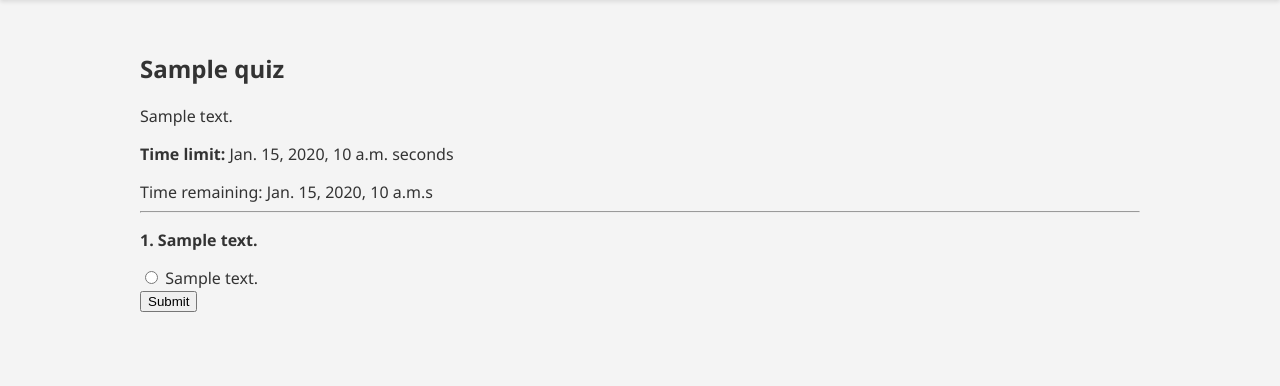
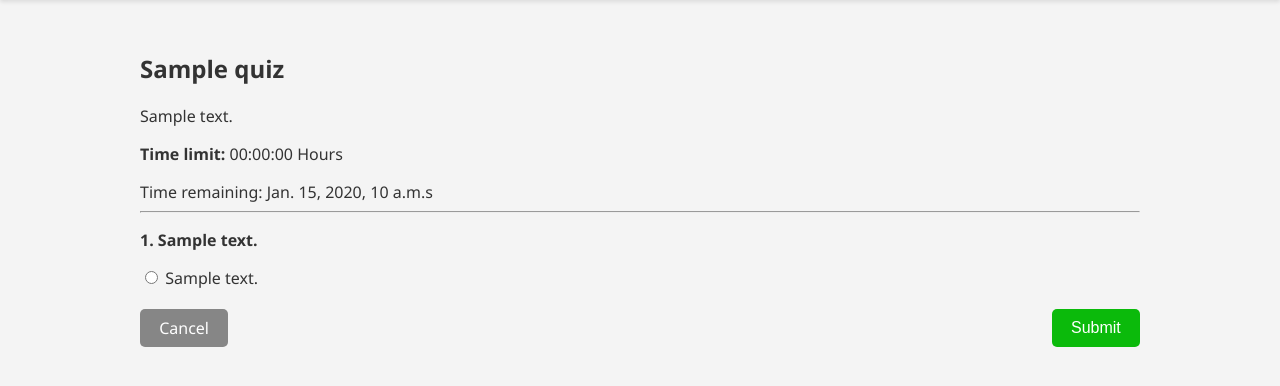
Before and after one commit to ashishkekan/QuizBash, a Django app: template quiz/templates/quiz/take_quiz.html in a window 1280 px wide. Shown: the part 86-472 px from the top of the page. Run offline with Django 3.2, Linux system fonts and the light colour scheme; the template is opened without the code that fills it: most values are stand-ins (such as "Sample title", 1, 10 or a date in 2020).

Commit message:
Added custom filter

```diff
--- a/quiz/static/css/style.css
+++ b/quiz/static/css/style.css
@@ -92,7 +92,7 @@ body {
 }
 
 .btn-primary {
-    background-color: #007bff;
+    background-color: rgb(11, 186, 11);
     border: none;
     padding: 0.5rem 1.2rem;
     color: white;
@@ -103,7 +103,22 @@ body {
 }
 
 .btn-primary:hover {
-    background-color: #0069d9;
+    background-color: rgb(11, 186, 11);
+}
+
+.btn-secondary {
+    background-color: rgb(134, 134, 134);
+    border: none;
+    padding: 0.5rem 1.2rem;
+    color: white;
+    border-radius: 5px;
+    font-size: 1rem;
+    cursor: pointer;
+    text-decoration: none;
+}
+
+.btn-secondary:hover {
+    background-color: rgb(134, 134, 134);
 }
 
 .auth-container {
--- a/quiz/templates/quiz/take_quiz.html
+++ b/quiz/templates/quiz/take_quiz.html
@@ -1,4 +1,5 @@
 {% extends "quiz/base.html" %}
+{% load custom_filters %}
 
 {% block title %}Take Quiz - {{ quiz.title }}{% endblock %}
 
@@ -6,7 +7,7 @@
 <div class="quiz-container">
     <h2>{{ quiz.title }}</h2>
     <p>{{ quiz.description }}</p>
-    <p><strong>Time limit:</strong> {{ quiz.time_limit }} seconds</p>
+    <p><strong>Time limit:</strong> {{ quiz.time_limit|seconds_to_hms }} Hours</p>
 
     <form method="post">
         {% csrf_token %}
@@ -23,7 +24,10 @@
                 {% endfor %}
             </div>
         {% endfor %}
-        <button type="submit" class="btn btn-success">Submit</button>
+        <div class="form-buttons" style="display: flex; justify-content: space-between; margin-top: 20px;">
+            <a href="{% url 'quiz_list' %}" class="btn btn-secondary">Cancel</a>
+            <button type="submit" class="btn btn-primary">Submit</button>
+        </div>
     </form>
 </div>
 
--- /dev/null
+++ b/quiz/templatetags/custom_filters.py
@@ -0,0 +1,15 @@
+from django import template
+
+register = template.Library()
+
+
+@register.filter(name="seconds_to_hms")
+def seconds_to_hms(value):
+    try:
+        total_seconds = int(value)
+        hours = total_seconds // 3600
+        minutes = (total_seconds % 3600) // 60
+        seconds = total_seconds % 60
+        return f"{hours:02d}:{minutes:02d}:{seconds:02d}"
+    except (ValueError, TypeError):
+        return "00:00:00"
```
